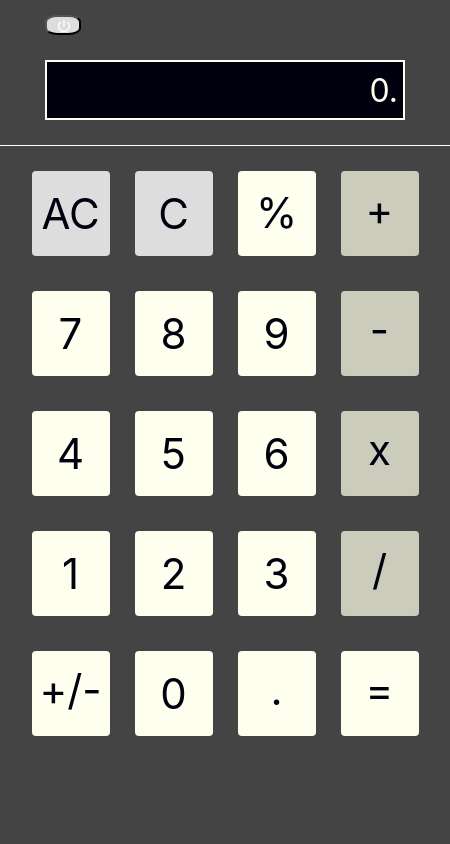
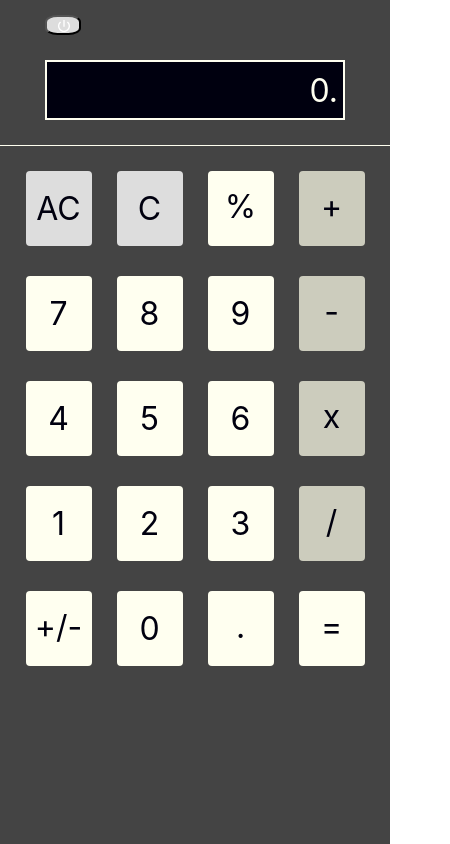
Before and after one commit to smguggen/calculator.plus, a React (Create React App) app: page /contrast in a window 390 px wide. Shown: the whole page, 450 px wide, since content can reach past the window. Built offline with nearby package versions, Linux system fonts and the light colour scheme.

Commit message:
Fix small screen dimensions

```diff
--- a/src/styles/App.scss
+++ b/src/styles/App.scss
@@ -9,7 +9,7 @@ body,
     display: flex;
     justify-content: center;
     padding: 50px 30px;
-    min-width: 450px;
+    min-width: 170px;
     touch-action: manipulation;
 }
 
@@ -154,27 +154,16 @@ button {
     }
 }
 
+@media screen and (max-width: 450px) {
+    @include smallScreen(32px, 75px);
+}
+
 @media screen and (max-height: 725px) and (orientation: portrait) {
-    .bottom {
-        padding: 0 0 50px;
-        grid-row-gap: 30px;
-        button {
-            &.btn {
-                font-size: 28px;
-                height: 65px;
-                &.calc-digit,
-                &.calc-reset {
-                    padding: 0;
-                    margin: 0;
-                }
-                &.calc-symbol {
-                    span {
-                        top: -2px;
-                    }
-                }
-            }
-        }
-    }
+    @include smallScreen;
+}
+
+@media screen and (max-width: 275px) {
+    @include smallScreen(18px, 55px);
 }
 
 @media (hover: none) {
--- a/src/styles/mixins.scss
+++ b/src/styles/mixins.scss
@@ -14,3 +14,26 @@ $states: "&:hover, &:active, &:visited, &:focus";
     margin:0;
     padding:0;
 }
+
+@mixin smallScreen($btnSize: 28px, $btnHeight: 65px) {
+    .bottom {
+        padding: 0 0 50px;
+        grid-row-gap: 30px;
+        button {
+            &.btn {
+                font-size: $btnSize;
+                height: $btnHeight;
+                &.calc-digit,
+                &.calc-reset {
+                    padding: 0;
+                    margin: 0;
+                }
+                &.calc-symbol {
+                    span {
+                        top: -2px;
+                    }
+                }
+            }
+        }
+    }
+}
```
